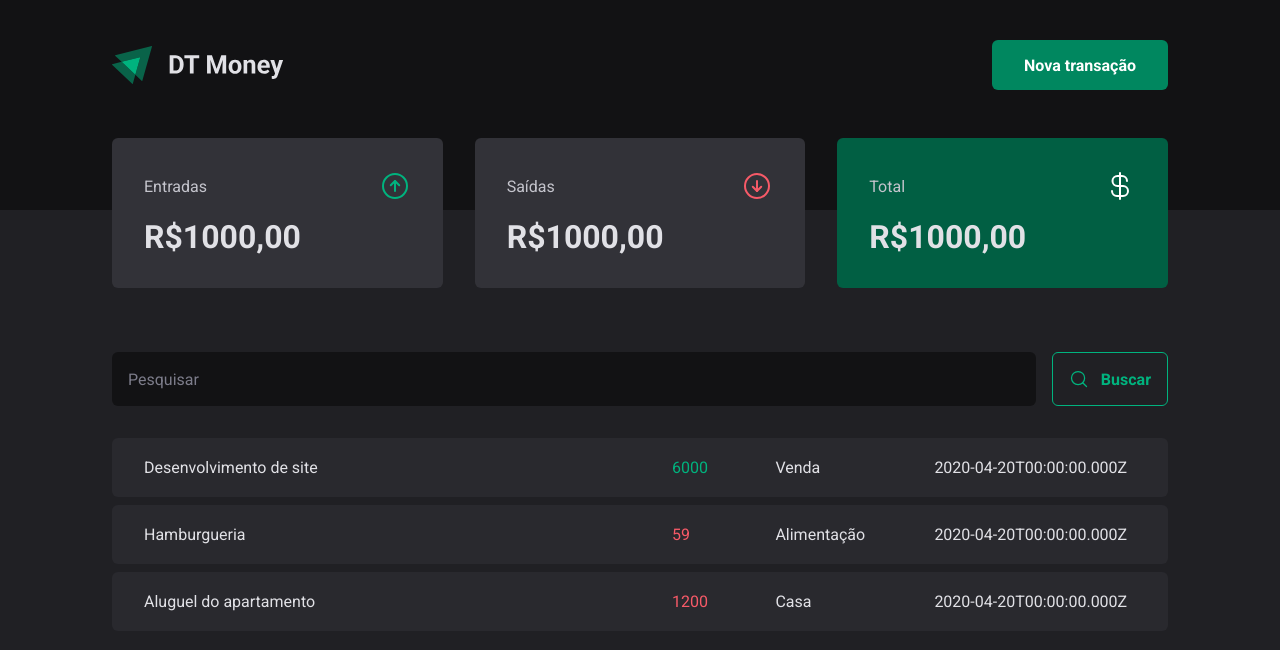
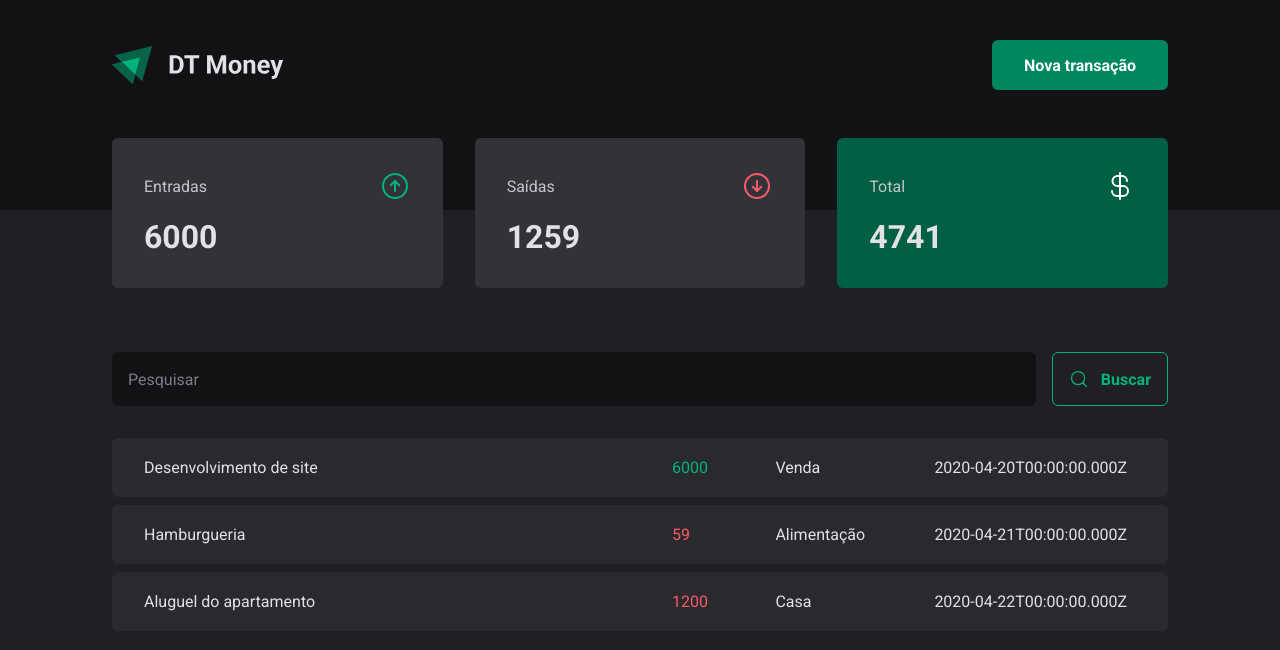
Before and after one commit to DaksonC/dt-money, a React (Vite) app: page / in a window 1280 px wide. Shown: the top 650 px of the page. Built offline with nearby package versions, Linux system fonts and the light colour scheme; data requests are answered from the project's data file.

Commit message:
feat(Summary) cira o cálculo de resumo de transações

```diff
--- a/src/components/Summary/index.tsx
+++ b/src/components/Summary/index.tsx
@@ -1,7 +1,31 @@
-import { ArrowCircleDown, ArrowCircleUp, CurrencyDollar } from "phosphor-react";
+import {
+  ArrowCircleDown,
+  ArrowCircleUp,
+  CurrencyDollar
+} from "phosphor-react";
+import { useContext } from "react";
 import { SummaryCard, SummaryContainer } from "./styles";
+import { TransactionsContext } from "../../contexts/TransactionsContext";
 
 export function Summery() {
+  const { transactions } = useContext(TransactionsContext);
+
+  const summary = transactions.reduce((acc, transaction) => {
+    if (transaction.type === 'income') {
+      acc.income += transaction.price;
+      acc.total += transaction.price;
+    } else {
+      acc.outcome += transaction.price;
+      acc.total -= transaction.price;
+    }
+
+    return acc;
+  }, {
+    income: 0,
+    outcome: 0,
+    total: 0
+  })
+
   return (
     <SummaryContainer>
       <SummaryCard>
@@ -9,21 +33,21 @@
           <span>Entradas</span>
           <ArrowCircleUp size={32} color="#00b37e" />
         </header>
-        <strong>R$1000,00</strong>
+        <strong>{summary.income}</strong>
       </SummaryCard>
       <SummaryCard>
         <header>
           <span>Saídas</span>
           <ArrowCircleDown size={32} color="#f75a68" />
         </header>
-        <strong>R$1000,00</strong>
+        <strong>{summary.outcome}</strong>
       </SummaryCard>
       <SummaryCard variant="green">
         <header>
           <span>Total</span>
           <CurrencyDollar size={32} color="#fff" />
         </header>
-        <strong>R$1000,00</strong>
+        <strong>{summary.total}</strong>
       </SummaryCard>
     </SummaryContainer>
   )
--- a/src/server/db.json
+++ b/src/server/db.json
@@ -14,7 +14,7 @@
       "type": "outcome",
       "category": "Alimentação",
       "price": 59,
-      "createdAt": "2020-04-20T00:00:00.000Z"
+      "createdAt": "2020-04-21T00:00:00.000Z"
     },
     {
       "id": 3,
@@ -22,7 +22,7 @@
       "type": "outcome",
       "category": "Casa",
       "price": 1200,
-      "createdAt": "2020-04-20T00:00:00.000Z"
+      "createdAt": "2020-04-22T00:00:00.000Z"
     }
   ]
 }
```
Also changed, not shown: db.json (deleted, +0 -19 lines), server.json (deleted, +0 -19 lines).
